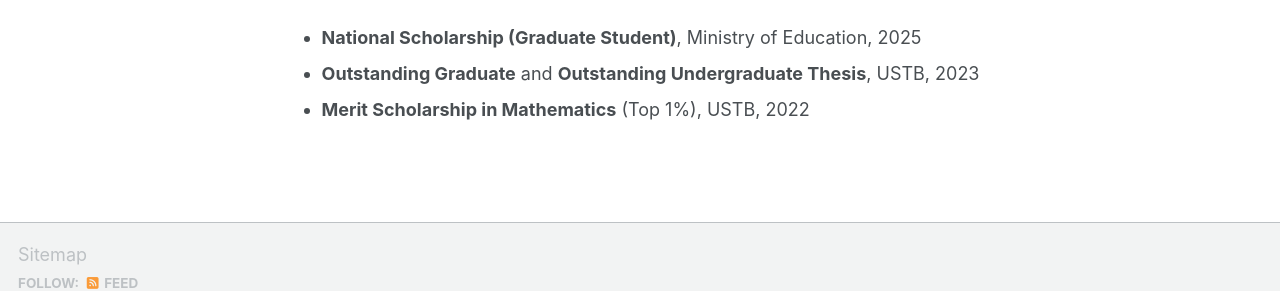
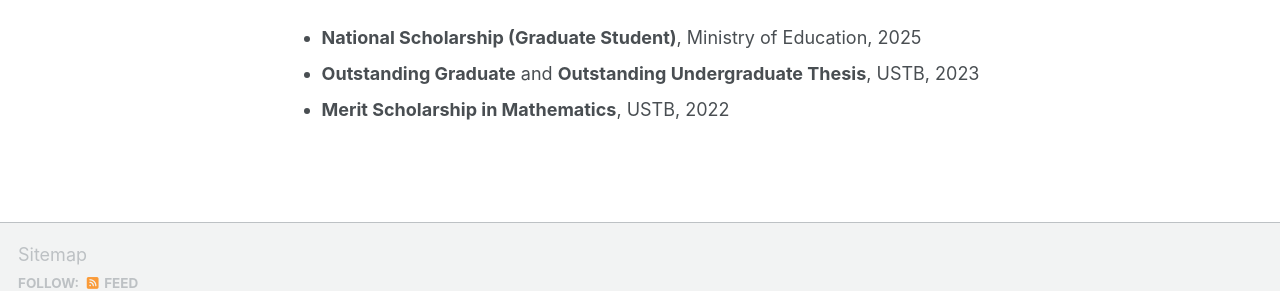
Before and after one commit to if-hyf/if-hyf.github.io, a Jekyll site: the page built from _pages/about.md, in a window 1280 px wide and 1249 px high. Shown: the part 889-1180 px from the top of the window. Built offline with Jekyll 4.4.1, drawn with Linux system fonts in a browser that asks for light colours; some web fonts are replaced; a script bundle is joined from its source files by our own code; library files that are not in the unit come from our copies.

Commit message:
Update about.md

```diff
--- a/_pages/about.md
+++ b/_pages/about.md
@@ -98,4 +98,4 @@ Honors & Awards
 
 - **National Scholarship (Graduate Student)**, Ministry of Education, 2025
 - **Outstanding Graduate** and **Outstanding Undergraduate Thesis**, USTB, 2023
-- **Merit Scholarship in Mathematics** (Top 1%), USTB, 2022
+- **Merit Scholarship in Mathematics**, USTB, 2022
```
